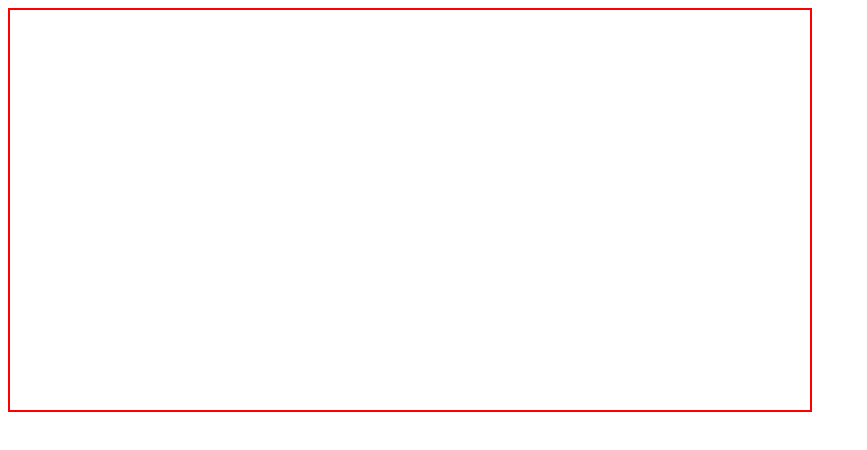
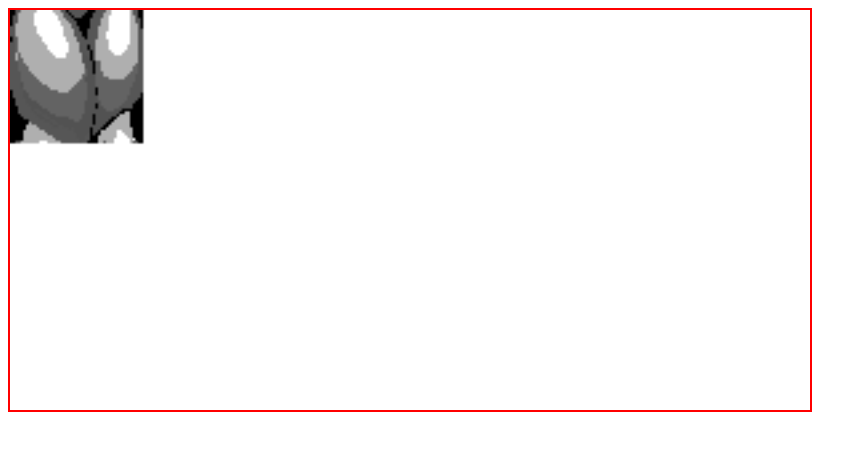
Before and after one commit to carlalennon/knitting-pattern-drafter-prototype, a plain HTML site: page index.html in a window 1280 px wide. Shown: the whole page, without its empty margins (0-867 px from the left). Drawn offline with Linux system fonts and the light colour scheme.

Commit message:
Draw knit icon to canas

```diff
--- a/index.html
+++ b/index.html
@@ -3,7 +3,7 @@
 <head>
     <meta charset="UTF-8">
     <meta name="viewport" content="width=device-width, initial-scale=1.0">
-    <script src="script.js"></script>
+
     <link rel="stylesheet" href="style.css">
 
     <title>Document</title>
@@ -13,4 +13,5 @@
     <canvas id="canvas"></canvas>
 
 </body>
+<script src="script.js"></script>
 </html>
--- a/script.js
+++ b/script.js
@@ -1,3 +1,25 @@
-const container = document.getElementById("container");
-let rows = document.getElementsByClassName("gridRow");
-let cells = document.getElementsByClassName("cell");
+
+const canvas = document.getElementById("canvas");
+const ctx = canvas.getContext("2d");
+
+
+
+let iconKnit = new Image();
+iconKnit.src = "./assets/images/icon-k.png";
+
+function createGrid() {
+
+}
+
+function draw() {
+    ctx.drawImage(iconKnit, 0, 0);
+}
+
+function intervalLoop() {
+    ctx.clearRect(0, 0, canvas.width, canvas.height)
+    draw();
+}
+
+setInterval(intervalLoop,200);
+
+console.log("hi");
```
